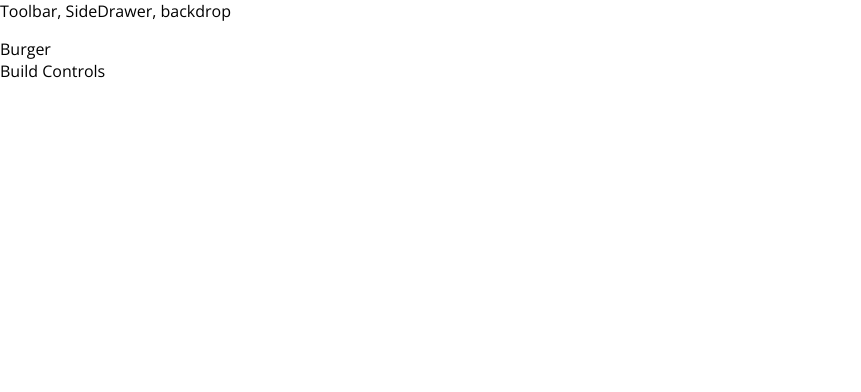
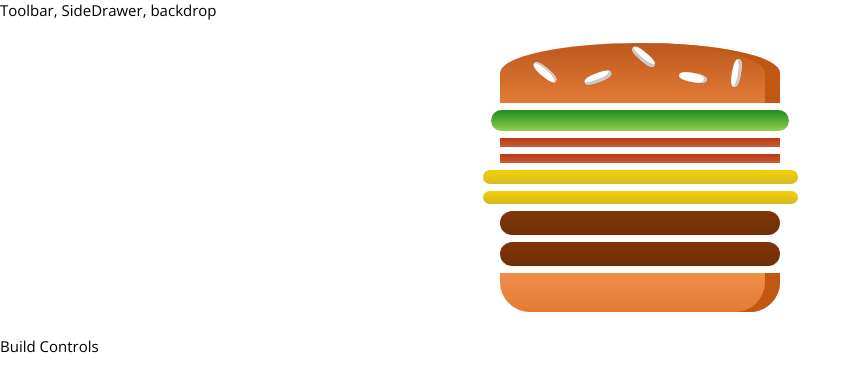
Before and after one commit to abenjamin1313/udemy-react-burger-app, a React (Create React App) app: page / in a window 1280 px wide. Shown: the top 392 px of the page, without its empty margins (0-861 px from the left). Built offline with nearby package versions, Linux system fonts and the light colour scheme.

Commit message:
Add burger state ingredients and outputting burger ingredients dynamiclly.

```diff
--- a/src/components/Burger/Burger.js
+++ b/src/components/Burger/Burger.js
@@ -0,0 +1,21 @@
+import React from 'react'
+import BurgerIngredient from './BurgerIngredients/BurgerIngredient';
+import classes from './Burger.module.scss';
+
+const Burger = (props) => {
+    const transformedIngredients = Object.keys(props.ingredients)
+        .map(igKey => {
+            return [...Array(props.ingredients[igKey])].map((_, i) => {
+                return <BurgerIngredient key={igKey + i} type={igKey} />;
+            });
+        });
+
+    return (
+        <div className={classes.Burger}>
+            <BurgerIngredient type="bread-top" />
+                {transformedIngredients}
+            <BurgerIngredient type="bread-bottom" />
+        </div>
+    )
+}
+export default Burger;
--- /dev/null
+++ b/src/components/Burger/Burger.module.scss
@@ -0,0 +1,30 @@
+.Burger {
+    width: 100%;
+    margin: auto;
+    height: 250px;
+    overflow: auto;
+    text-align: center;
+    font-weight: bold;
+    font-size: 1.2rem;
+}
+
+@media (min-width: 1000px) and (min-height: 700px) {
+    .Burger {
+        width: 700px;
+        height: 600px;
+    }
+}
+
+@media (min-width: 500px) and (min-height: 401px) {
+    .Burger {
+        width: 450px;
+        height: 400px;
+    }
+}
+
+@media (min-width: 500px) and (min-height: 400px) {
+    .Burger {
+        width: 350px;
+        height: 300px;
+    }
+}
--- a/src/containers/BurgerBuilder/BurgerBuilder.js
+++ b/src/containers/BurgerBuilder/BurgerBuilder.js
@@ -1,10 +1,19 @@
 import React, { Component } from 'react'
+import Burger from '../../components/Burger/Burger';
+export default class BurgerBuilder extends Component {
+    state = {
+        ingredients: {
+            salad: 1,
+            bacon: 2,
+            cheese: 2,
+            meat: 2
+        }
+    }
 
-export default class BurgerBuilder extends Component {
     render() {
         return (
             <>
-                <div>Burger</div>
+                <Burger ingredients={this.state.ingredients} />
                 <div>Build Controls</div>
             </>
         )
--- a/src/index.css
+++ b/src/index.css
@@ -5,4 +5,5 @@
 
 body {
   font-family: 'Open Sans', sans-serif;
+  font-size: 15px;
 }
```
